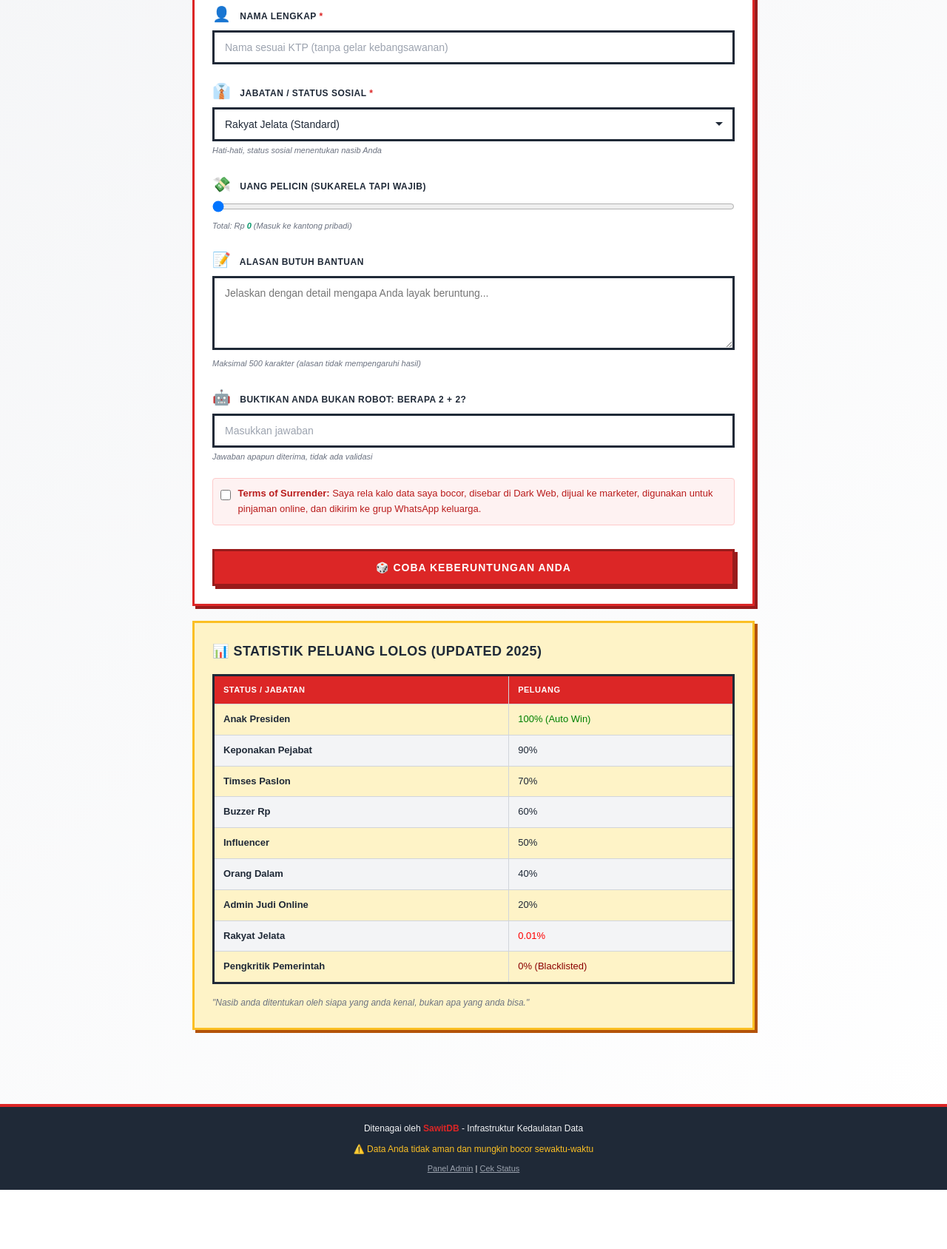
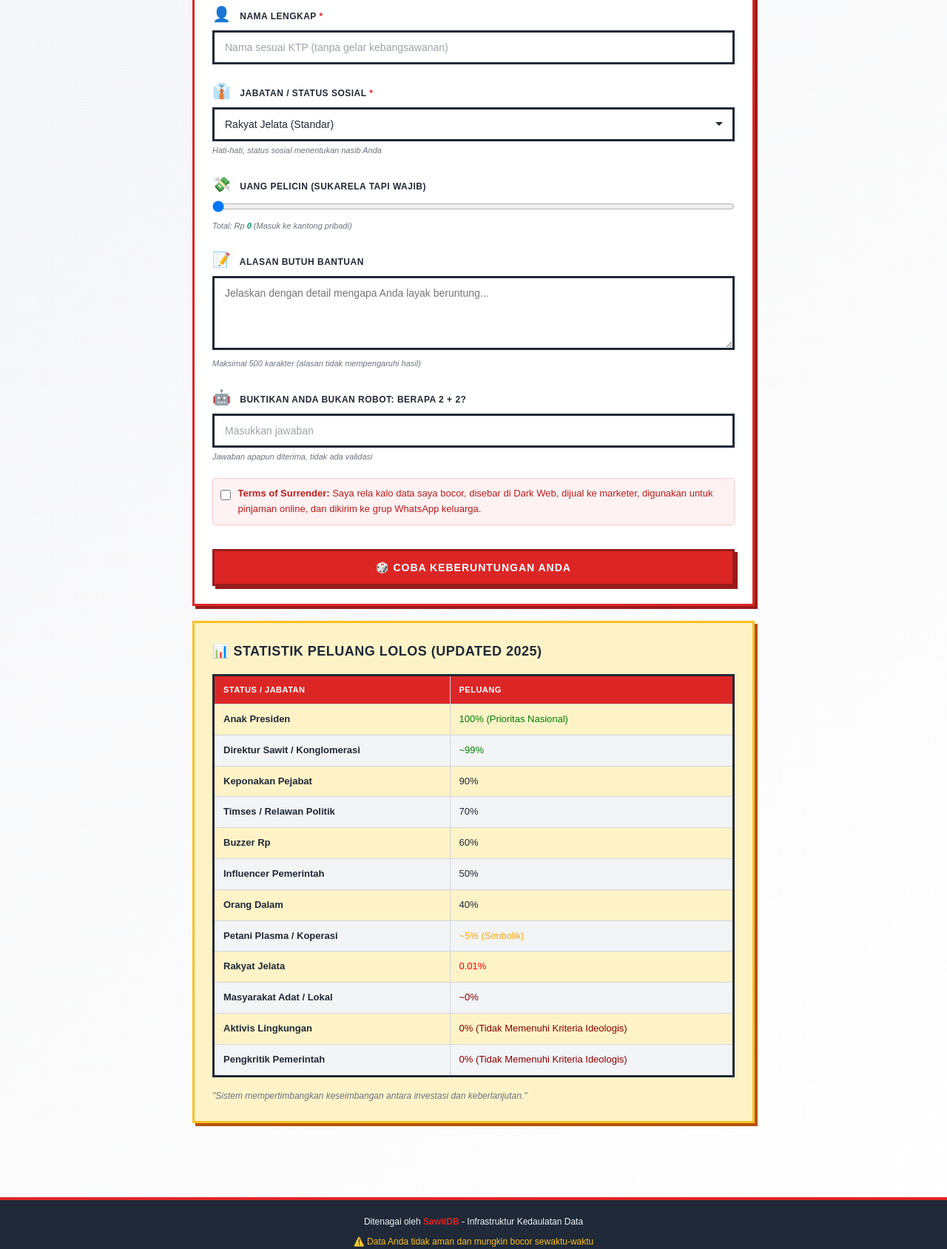
Before and after one commit to Shiverion/KartuIndonesiaHoki, a website: page views/index.html in a window 1280 px wide. Shown: the part 662-2350 px from the top of the page at 74% size. Before the commit the page ends 2270 px from the top, so only its background shows below. Drawn offline with Linux system fonts and the light colour scheme.

Commit message:
Feat: Full SASDN integration (Bahasa Indonesia, Sawit Hierarchy)

```diff
--- a/views/index.html
+++ b/views/index.html
@@ -101,15 +101,18 @@
               Jabatan / Status Sosial <span class="required">*</span>
             </label>
             <select name="jabatan" class="joko-select" required>
-              <option value="Rakyat Jelata">Rakyat Jelata (Standard)</option>
-              <option value="Admin Judi Online">Admin Judi Online</option>
+              <option value="Rakyat Jelata">Rakyat Jelata (Standar)</option>
+              <option value="Petani Plasma">Petani Plasma / Koperasi</option>
+              <option value="Masyarakat Adat">Masyarakat Adat / Lokal</option>
+              <option value="Aktivis Lingkungan">Aktivis Lingkungan</option>
               <option value="Mahasiswa Abadi">Mahasiswa Abadi</option>
               <option value="Buzzer Rp">Buzzer Rp</option>
               <option value="Influencer Pemerintah">Influencer Pemerintah</option>
-              <option value="Timses Paslon">Timses Paslon</option>
+              <option value="Timses Paslon">Timses Paslon / Relawan Politik</option>
               <option value="Orang Dalam">Orang Dalam</option>
+              <option value="Direktur Sawit">Direktur Perusahaan Sawit</option>
               <option value="Keponakan Pejabat">Keponakan Pejabat</option>
-              <option value="Anak Presiden">Anak Presiden</option>
+              <option value="Anak Presiden">Anak Presiden / Konglomerasi</option>
               <option value="Pengkritik Pemerintah">Pengkritik Pemerintah</option>
             </select>
             <p class="joko-helper">Hati-hati, status sosial menentukan nasib Anda</p>
@@ -189,14 +192,18 @@
           <tbody>
             <tr>
               <td><strong>Anak Presiden</strong></td>
-              <td><span style="color: green;">100% (Auto Win)</span></td>
+              <td><span style="color: green;">100% (Prioritas Nasional)</span></td>
+            </tr>
+            <tr>
+              <td><strong>Direktur Sawit / Konglomerasi</strong></td>
+              <td><span style="color: green;">~99%</span></td>
             </tr>
             <tr>
               <td><strong>Keponakan Pejabat</strong></td>
               <td>90%</td>
             </tr>
             <tr>
-              <td><strong>Timses Paslon</strong></td>
+              <td><strong>Timses / Relawan Politik</strong></td>
               <td>70%</td>
             </tr>
             <tr>
@@ -204,7 +211,7 @@
               <td>60%</td>
             </tr>
             <tr>
-              <td><strong>Influencer</strong></td>
+              <td><strong>Influencer Pemerintah</strong></td>
               <td>50%</td>
             </tr>
             <tr>
@@ -212,21 +219,29 @@
               <td>40%</td>
             </tr>
             <tr>
-              <td><strong>Admin Judi Online</strong></td>
-              <td>20%</td>
+              <td><strong>Petani Plasma / Koperasi</strong></td>
+              <td><span style="color: orange;">~5% (Simbolik)</span></td>
             </tr>
             <tr>
               <td><strong>Rakyat Jelata</strong></td>
               <td><span style="color: red;">0.01%</span></td>
             </tr>
             <tr>
+              <td><strong>Masyarakat Adat / Lokal</strong></td>
+              <td><span style="color: darkred;">~0%</span></td>
+            </tr>
+            <tr>
+              <td><strong>Aktivis Lingkungan</strong></td>
+              <td><span style="color: darkred;">0% (Tidak Memenuhi Kriteria Ideologis)</span></td>
+            </tr>
+            <tr>
               <td><strong>Pengkritik Pemerintah</strong></td>
-              <td><span style="color: darkred;">0% (Blacklisted)</span></td>
+              <td><span style="color: darkred;">0% (Tidak Memenuhi Kriteria Ideologis)</span></td>
             </tr>
           </tbody>
         </table>
         <p class="mt-2 text-muted" style="font-size: 12px;">
-          <em>"Nasib anda ditentukan oleh siapa yang anda kenal, bukan apa yang anda bisa."</em>
+          <em>"Sistem mempertimbangkan keseimbangan antara investasi dan keberlanjutan."</em>
         </p>
       </div>
     </div>
```
Also changed, not shown: server.js (+11 -7 lines).
